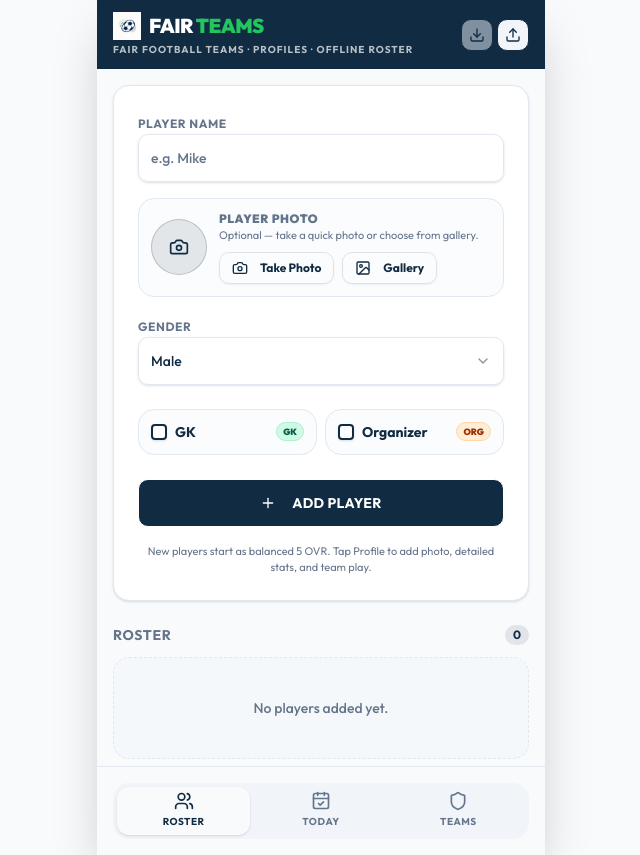
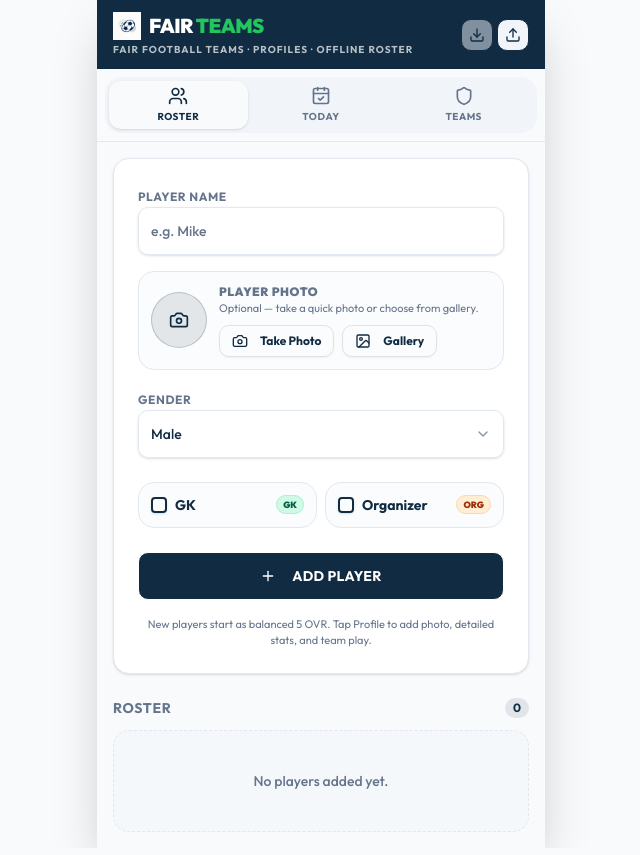
Before and after one commit to parkdy16/fairteams-v35-clean, a React (Vite) app in the folder artifacts/fair-teams/: page / in a window 1280 px wide. Shown: the whole page, without its empty margins (319-959 px from the left). Built offline with nearby package versions, Linux system fonts and the light colour scheme.

Commit message:
V35.2 fix photos and top navigation

```diff
--- a/artifacts/fair-teams/src/App.tsx
+++ b/artifacts/fair-teams/src/App.tsx
@@ -132,20 +132,8 @@ function App() {
         )}
       </header>
 
-      <Tabs value={activeTab} onValueChange={setActiveTab} className="flex-1 flex flex-col">
-        <div className="flex-1 overflow-y-auto p-4 pb-24">
-          <TabsContent value="players" className="m-0 data-[state=active]:animate-in data-[state=active]:fade-in-50">
-<PlayersTab players={players} setPlayers={replacePlayers} />
-          </TabsContent>
-          <TabsContent value="today" className="m-0 data-[state=active]:animate-in data-[state=active]:fade-in-50">
-            <TodayTab players={players} setPlayers={replacePlayers} />
-          </TabsContent>
-          <TabsContent value="teams" className="m-0 data-[state=active]:animate-in data-[state=active]:fade-in-50">
-            <TeamsTab players={players} />
-          </TabsContent>
-        </div>
-
-        <div className="absolute bottom-0 left-0 right-0 p-4 bg-background border-t border-border">
+      <Tabs value={activeTab} onValueChange={setActiveTab} className="flex-1 flex flex-col min-h-0">
+        <div className="sticky top-0 z-20 bg-background border-b border-border p-2">
           <TabsList className="w-full h-14 bg-muted grid grid-cols-3 rounded-xl p-1 gap-1">
             <TabsTrigger value="players" className="data-[state=active]:bg-background data-[state=active]:shadow-sm rounded-lg flex flex-col items-center justify-center gap-1 h-full">
               <Users className="w-5 h-5" />
@@ -161,6 +149,18 @@ function App() {
             </TabsTrigger>
           </TabsList>
         </div>
+
+        <div className="flex-1 overflow-y-auto p-4">
+          <TabsContent value="players" className="m-0 data-[state=active]:animate-in data-[state=active]:fade-in-50">
+            <PlayersTab players={players} setPlayers={replacePlayers} />
+          </TabsContent>
+          <TabsContent value="today" className="m-0 data-[state=active]:animate-in data-[state=active]:fade-in-50">
+            <TodayTab players={players} setPlayers={replacePlayers} />
+          </TabsContent>
+          <TabsContent value="teams" className="m-0 data-[state=active]:animate-in data-[state=active]:fade-in-50">
+            <TeamsTab players={players} />
+          </TabsContent>
+        </div>
       </Tabs>
     </div>
   );
--- a/artifacts/fair-teams/src/components/PlayersTab.tsx
+++ b/artifacts/fair-teams/src/components/PlayersTab.tsx
@@ -9,7 +9,7 @@ import { Checkbox } from "@/components/ui/checkbox";
 import { Card, CardContent } from "@/components/ui/card";
 import { Select, SelectContent, SelectItem, SelectTrigger, SelectValue } from "@/components/ui/select";
 import { Dialog, DialogContent, DialogHeader, DialogTitle, DialogTrigger } from "@/components/ui/dialog";
-import { UserMinus, Plus, Star, Zap, Search, X, Camera, Image, Trash2, Pencil, Shield, Footprints, Activity, Dumbbell, Target, Share2 } from "lucide-react";
+import { UserMinus, Plus, Star, Zap, Search, X, Camera, Image as ImageIcon, Trash2, Pencil, Shield, Footprints, Activity, Dumbbell, Target, Share2 } from "lucide-react";
 import { AlertDialog, AlertDialogAction, AlertDialogCancel, AlertDialogContent, AlertDialogDescription, AlertDialogFooter, AlertDialogHeader, AlertDialogTitle, AlertDialogTrigger } from "@/components/ui/alert-dialog";
 import { PolarAngleAxis, PolarGrid, PolarRadiusAxis, Radar, RadarChart, ResponsiveContainer } from "recharts";
 
@@ -44,7 +44,7 @@ async function fileToSmallDataUrl(file: File) {
   });
 
   const image = await new Promise<HTMLImageElement>((resolve, reject) => {
-    const img = new Image();
+    const img = new window.Image();
     img.onload = () => resolve(img);
     img.onerror = () => reject(new Error("This photo format is not supported by the browser. Try a JPG or PNG."));
     img.src = dataUrl;
@@ -169,7 +169,7 @@ function ProfileDialog({ player, onUpdate }: { player: RoomPlayer; onUpdate: (da
                   <Camera className="w-3.5 h-3.5 mr-1" /> Take Photo
                 </Button>
                 <Button type="button" variant="outline" size="sm" className="text-xs" onClick={() => photoGalleryInput.current?.click()}>
-                  <Image className="w-3.5 h-3.5 mr-1" /> Gallery
+                  <ImageIcon className="w-3.5 h-3.5 mr-1" /> Gallery
                 </Button>
                 {draft.profilePhoto && <Button type="button" variant="ghost" size="sm" className="text-xs" onClick={() => updateDraft({ profilePhoto: undefined })}><Trash2 className="w-3.5 h-3.5 mr-1" /> Remove</Button>}
               </div>
@@ -355,7 +355,7 @@ export function PlayersTab({ players, setPlayers }: { players: RoomPlayer[]; set
                     <Camera className="w-3.5 h-3.5 mr-1" /> Take Photo
                   </Button>
                   <Button type="button" variant="outline" size="sm" className="h-8 text-xs font-bold" onClick={() => addPhotoGalleryInput.current?.click()}>
-                    <Image className="w-3.5 h-3.5 mr-1" /> Gallery
+                    <ImageIcon className="w-3.5 h-3.5 mr-1" /> Gallery
                   </Button>
                   {addPhoto && <Button type="button" variant="ghost" size="sm" className="h-8 text-xs" onClick={() => setAddPhoto(undefined)}><Trash2 className="w-3.5 h-3.5 mr-1" /> Remove</Button>}
                 </div>
--- a/artifacts/fair-teams/src/components/TeamsTab.tsx
+++ b/artifacts/fair-teams/src/components/TeamsTab.tsx
@@ -110,7 +110,7 @@ function playerInitials(name: string) {
 
 function loadImage(src: string) {
   return new Promise<HTMLImageElement>((resolve, reject) => {
-    const img = new Image();
+    const img = new window.Image();
     img.onload = () => resolve(img);
     img.onerror = reject;
     img.src = src;
```
